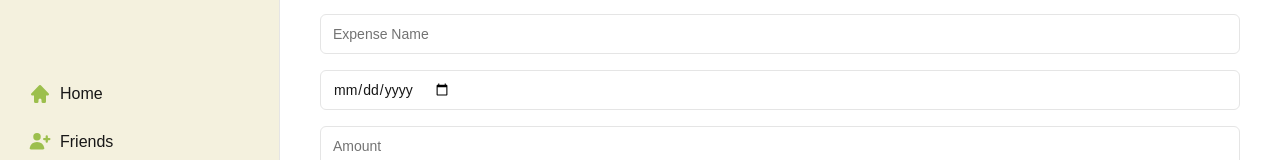
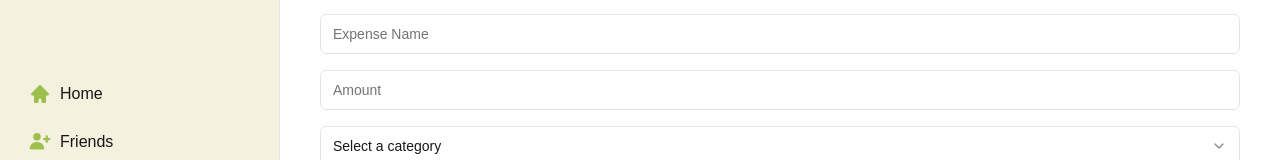
Before and after one commit to chingu-voyages/v51-tier3-team-33, a Next.js app: page /expenses/new in a window 1280 px wide. Shown: the part 134-294 px from the top of the page. Built offline with nearby package versions, Linux system fonts and the light colour scheme; no server answers.

Commit message:
removed date input from new expense form

```diff
--- a/app/(dashboard)/expenses/ui/ExpenseForm.tsx
+++ b/app/(dashboard)/expenses/ui/ExpenseForm.tsx
@@ -24,7 +24,6 @@ interface Contribution {
 
 interface ExpenseFormData {
   expenseName: string;
-  expenseDate: string;
   amount: number;
   category: string;
   description: string;
@@ -168,7 +167,6 @@ const ExpenseForm: React.FC = () => {
     if (
       !data.expenseName ||
       !data.amount ||
-      !data.expenseDate ||
       !selectedGroupId
     ) {
       toast({
@@ -193,7 +191,6 @@ const ExpenseForm: React.FC = () => {
     //THIS DOES NOT RESET EVERY FORM FIELD, NEEDS TO BE FIXED, I DON:T KNOW HOW
     reset({
       expenseName: '',
-      expenseDate: '',
       amount: 0,
       category: 'other',
       description: '',
@@ -229,14 +226,14 @@ const ExpenseForm: React.FC = () => {
         {errors.expenseName && (
           <span className='text-red'>This field is required</span>
         )}
-        <Input
+        {/* <Input
           type='date'
           placeholder='Date'
           {...register('expenseDate', { required: true })}
         />
         {errors.expenseDate && (
           <span className='text-red'>This field is required</span>
-        )}
+        )} */}
         <Input
           type='number'
           placeholder='Amount'
```
